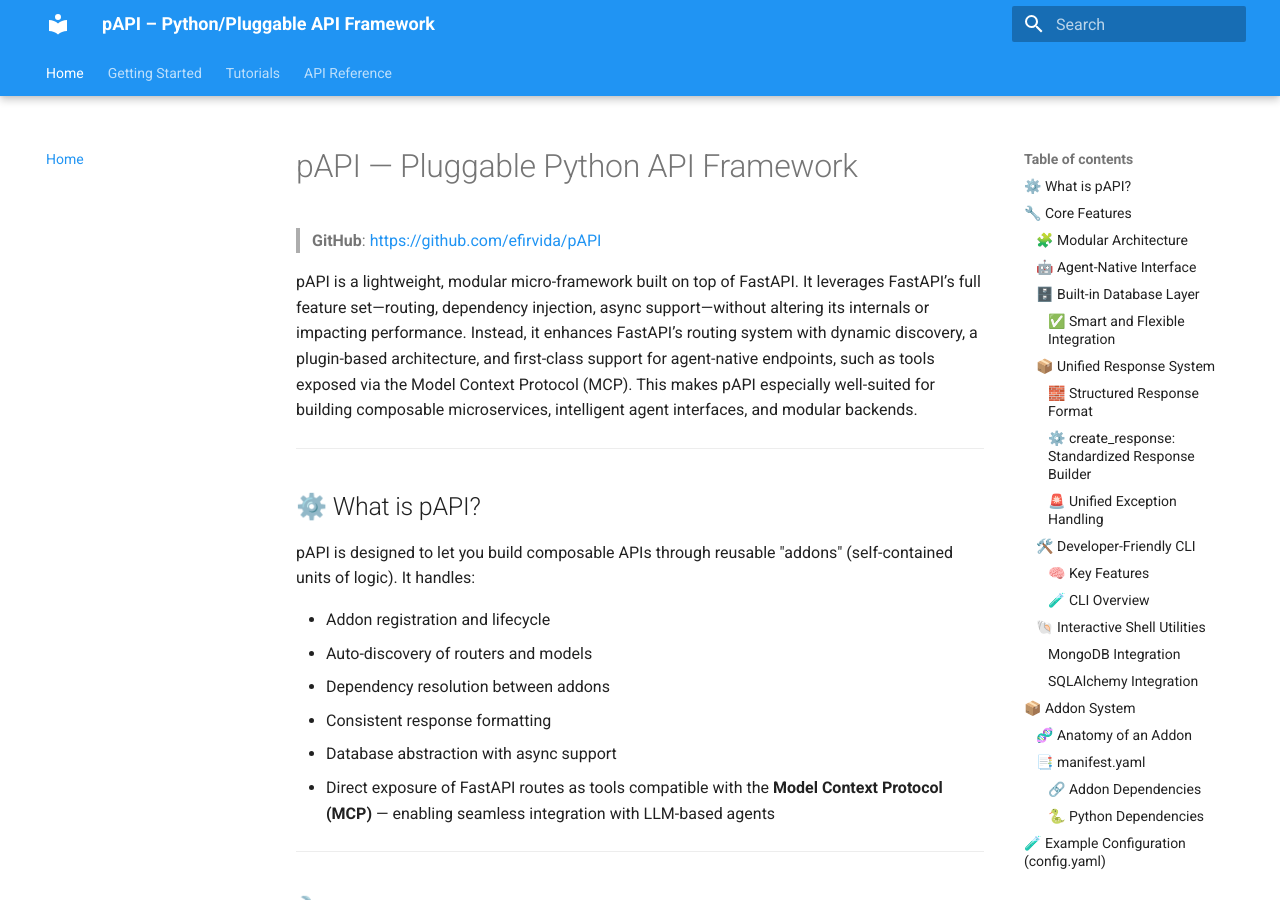
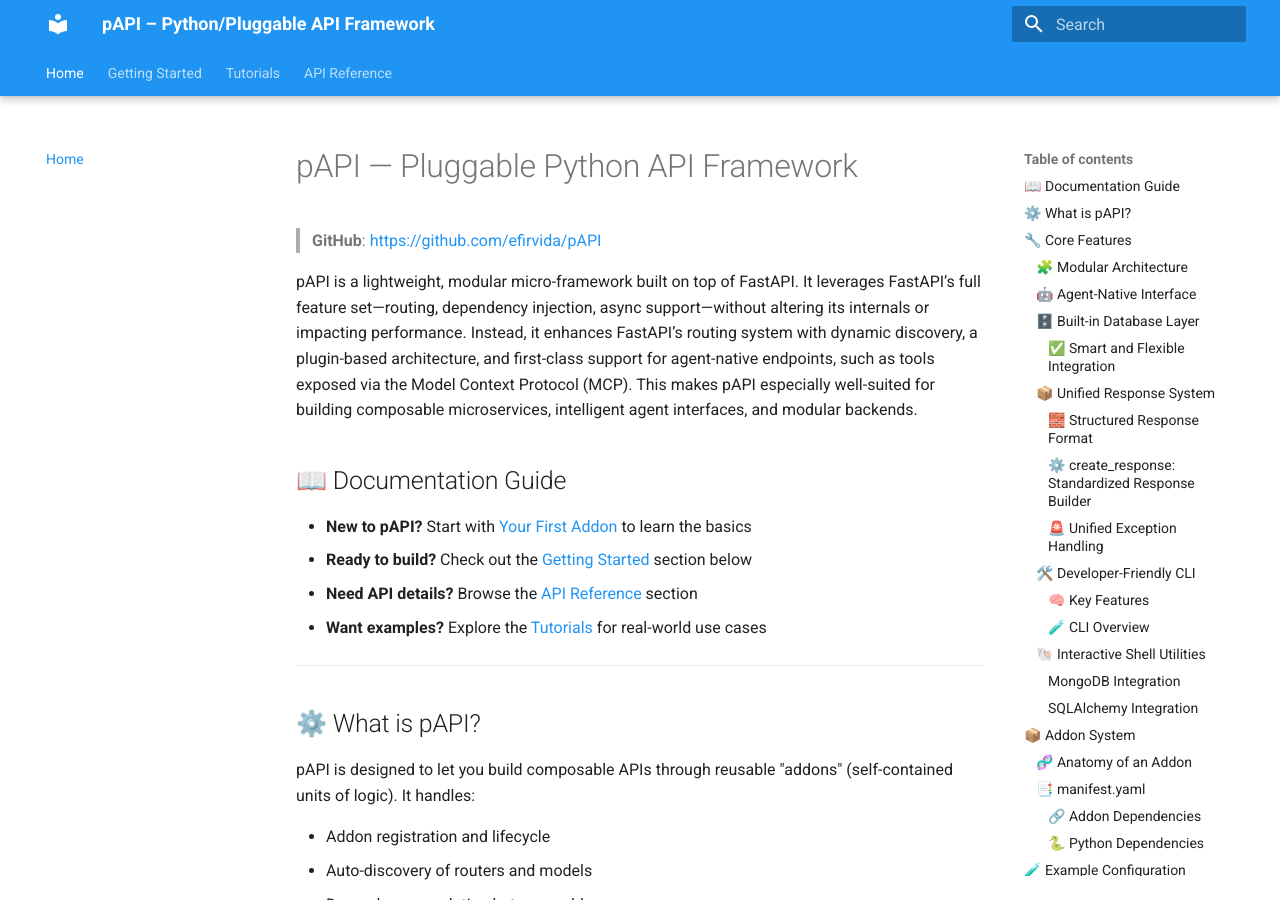
Before and after one commit to efirvida/pAPI, an MkDocs documentation site: the page built from docs/index.md, in a window 1280 px wide and 900 px high. Built offline with MkDocs 1.6.1 and Material for MkDocs 9.7.7, drawn with Linux system fonts in a browser that asks for light colours.

Commit message:
Add documentation navigation guide for improved user experience
Co-authored-by: efirvida <4184620+efirvida@users.noreply.github.com>

```diff
--- a/docs/index.md
+++ b/docs/index.md
@@ -4,6 +4,12 @@
 
 pAPI is a lightweight, modular micro-framework built on top of FastAPI. It leverages FastAPI’s full feature set—routing, dependency injection, async support—without altering its internals or impacting performance. Instead, it enhances FastAPI’s routing system with dynamic discovery, a plugin-based architecture, and first-class support for agent-native endpoints, such as tools exposed via the Model Context Protocol (MCP). This makes pAPI especially well-suited for building composable microservices, intelligent agent interfaces, and modular backends.
 
+## 📖 Documentation Guide
+
+- **New to pAPI?** Start with [Your First Addon](tutorials/hello_world.md) to learn the basics
+- **Ready to build?** Check out the [Getting Started](#-quickstart) section below
+- **Need API details?** Browse the [API Reference](reference/router.md) section
+- **Want examples?** Explore the [Tutorials](tutorials/weather_mongodb.md) for real-world use cases
 ---
 
 ## ⚙️ What is pAPI?
```
